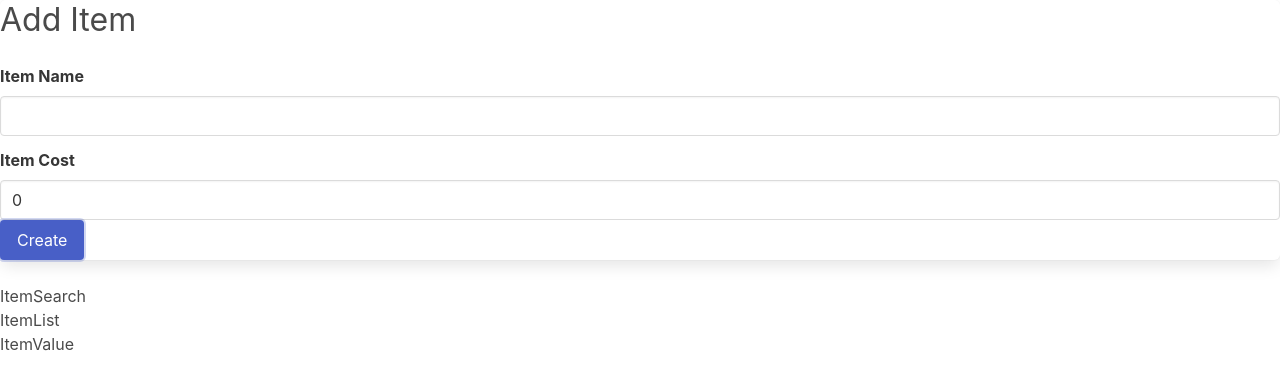
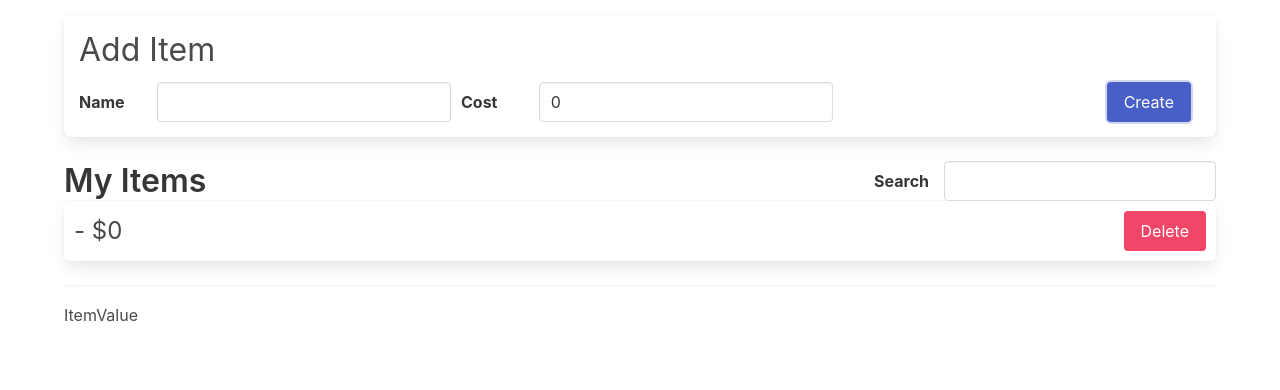
Before and after one commit to Altmertrick/items-list--redux-toolkit-, a React (Vite) app: page / in a window 1280 px wide. Both pictures are taken after a click on the button "Create". Shown: the top 390 px of the page. Built offline with nearby package versions, Linux system fonts and the light colour scheme.

Commit message:
created item search, added styles

```diff
--- a/src/App.css
+++ b/src/App.css
@@ -0,0 +1,10 @@
+* {
+  box-sizing: border-box;
+  margin: 0;
+  padding: 0;
+}
+
+.app {
+  width: 90%;
+  margin: 0 auto;
+}
--- a/src/components/ItemForm.tsx
+++ b/src/components/ItemForm.tsx
@@ -28,7 +28,7 @@ const ItemForm: React.FC<any> = () => {
       <form onSubmit={handleAddItem}>
         <div className="field-group">
           <div className="field">
-            <label className="label">Item Name</label>
+            <label className="label">Name</label>
             <input
               value={name}
               onChange={handleNameChange}
@@ -36,7 +36,7 @@ const ItemForm: React.FC<any> = () => {
             />
           </div>
           <div className="field">
-            <label className="label">Item Cost</label>
+            <label className="label">Cost</label>
             <input
               value={cost}
               onChange={handleCostChange}
--- a/src/components/ItemList.tsx
+++ b/src/components/ItemList.tsx
@@ -1,7 +1,53 @@
 type PropsT = {};
+import { useSelector, useDispatch } from 'react-redux';
+import { removeItem, RootState } from '../state';
 
 const ItemList: React.FC<any> = () => {
-  return <div>ItemList</div>;
+  const dispatch = useDispatch();
+  // const searchTerm = useSelector((state: RootState) => state.items.searchTerm);
+  // const items = useSelector((state: RootState) =>
+  //   state.items.itemsData.filter((item) => item.name.toLocaleLowerCase().startsWith(searchTerm.toLocaleLowerCase()))
+  // );
+  //
+  //'items' here is a 'derived state' (based on itemsData and searchTerm)
+  // to calculate piece of 'derived state' put calculating logic inside selector fn
+  //As selector fn accepts state obj we can destructure state props that we need
+  const items = useSelector(
+    ({ items: { itemsData, searchTerm } }: RootState) => {
+      return itemsData.filter((item) =>
+        item.name.toLocaleLowerCase().includes(searchTerm.toLocaleLowerCase())
+      );
+    }
+  );
+
+  const handleDelete = (id: string) => {
+    dispatch(removeItem(id));
+  };
+
+  const renderedItems = items.map((item) => {
+    return (
+      <div key={item.id} className="panel">
+        <p>
+          {item.name} - ${item.cost}{' '}
+        </p>
+        <button
+          onClick={() => {
+            handleDelete(item.id);
+          }}
+          className="button is-danger"
+        >
+          Delete
+        </button>
+      </div>
+    );
+  });
+
+  return (
+    <div className="items-list">
+      {renderedItems}
+      <hr />
+    </div>
+  );
 };
 
 export default ItemList;
--- a/src/components/ItemSearch.tsx
+++ b/src/components/ItemSearch.tsx
@@ -1,7 +1,30 @@
+import { ChangeEvent } from 'react';
+import { useSelector, useDispatch } from 'react-redux';
+import { changeSearchTerm, RootState } from '../state';
+
 type PropsT = {};
 
 const ItemSearch: React.FC<any> = () => {
-  return <div>ItemSearch</div>;
+  const dispatch = useDispatch();
+  const searchTerm = useSelector((state: RootState) => state.items.searchTerm);
+
+  const handleSearchTermChange = (e: ChangeEvent<HTMLInputElement>) => {
+    dispatch(changeSearchTerm(e.target.value));
+  };
+
+  return (
+    <div className="list-header">
+      <h3 className="title is-3">My Items</h3>
+      <div className="search field is-horizontal">
+        <label className="label">Search</label>
+        <input
+          className="input"
+          value={searchTerm}
+          onChange={handleSearchTermChange}
+        />
+      </div>
+    </div>
+  );
 };
 
 export default ItemSearch;
--- a/src/main.tsx
+++ b/src/main.tsx
@@ -1,7 +1,8 @@
-import React from 'react';
+import './index.css';
+import './styles.css';
+
 import ReactDOM from 'react-dom/client';
 import App from './App';
-import './index.css';
 import { Provider } from 'react-redux';
 import { store } from './state';
 
--- a/src/state/formSlice.ts
+++ b/src/state/formSlice.ts
@@ -1,4 +1,5 @@
 import { createSlice, PayloadAction } from '@reduxjs/toolkit';
+import { addItem } from '.';
 
 const formSlice = createSlice({
   name: 'formSlice',
@@ -14,6 +15,12 @@ const formSlice = createSlice({
       state.cost = action.payload;
     },
   },
+  extraReducers(builder) {
+    builder.addCase(addItem, (state, action) => {
+      state.cost = 0;
+      state.name = '';
+    });
+  },
 });
 
 export const formReducer = formSlice.reducer;
--- a/src/state/itemsSlice.ts
+++ b/src/state/itemsSlice.ts
@@ -4,7 +4,7 @@ import { ItemT } from '../types';
 const itemsSlice = createSlice({
   name: 'items',
   initialState: {
-    items: [] as Array<ItemT>,
+    itemsData: [] as Array<ItemT>,
     searchTerm: '',
   },
   reducers: {
@@ -12,14 +12,14 @@ const itemsSlice = createSlice({
       state.searchTerm = action.payload;
     },
     addItem(state, action: PayloadAction<{ name: string; cost: number }>) {
-      state.items.push({
+      state.itemsData.push({
         name: action.payload.name,
         cost: action.payload.cost,
         id: nanoid(),
       });
     },
     removeItem(state, action: PayloadAction<string>) {
-      state.items = state.items.filter((item) => {
+      state.itemsData = state.itemsData.filter((item) => {
         return item.id !== action.payload;
       });
     },
--- /dev/null
+++ b/src/styles.css
@@ -0,0 +1,80 @@
+.item-form {
+  margin-top: 15px;
+  padding: 15px;
+}
+.item-form .field-group {
+  display: flex;
+  margin-bottom: 0px;
+}
+.item-form form {
+  display: flex;
+  align-items: center;
+  justify-content: space-between;
+}
+.item-form .field {
+  display: flex;
+  align-items: center;
+  margin-bottom: 0px;
+  margin-right: 10px;
+}
+.item-form .field label.label {
+  margin-bottom: 0px;
+  width: 100px;
+}
+.item-form input {
+  width: 100%;
+}
+.item-form h4.subtitle.is-3 {
+  margin-bottom: 0.75rem;
+}
+
+.items-list .panel.bold {
+  font-weight: 600;
+}
+
+.items-list .panel {
+  padding: 10px;
+  display: flex;
+  flex-direction: row;
+  justify-content: space-between;
+  align-items: center;
+}
+
+.items-list p {
+  font-size: 1.5rem;
+}
+
+.items-list .note {
+  font-style: italic;
+  display: block;
+  margin: 40px 20px;
+}
+
+.car-value {
+  font-size: 2rem;
+  text-align: right;
+}
+
+hr {
+  margin: 1rem 0;
+}
+
+.list-header {
+  display: flex;
+  flex-direction: row;
+  justify-content: space-between;
+  align-items: center;
+}
+
+.list-header h3.title {
+  margin-bottom: 0px;
+}
+
+.list-header .search {
+  display: flex;
+  align-items: center;
+}
+.list-header .search .label {
+  margin-bottom: 0px;
+  margin-right: 15px;
+}
```
